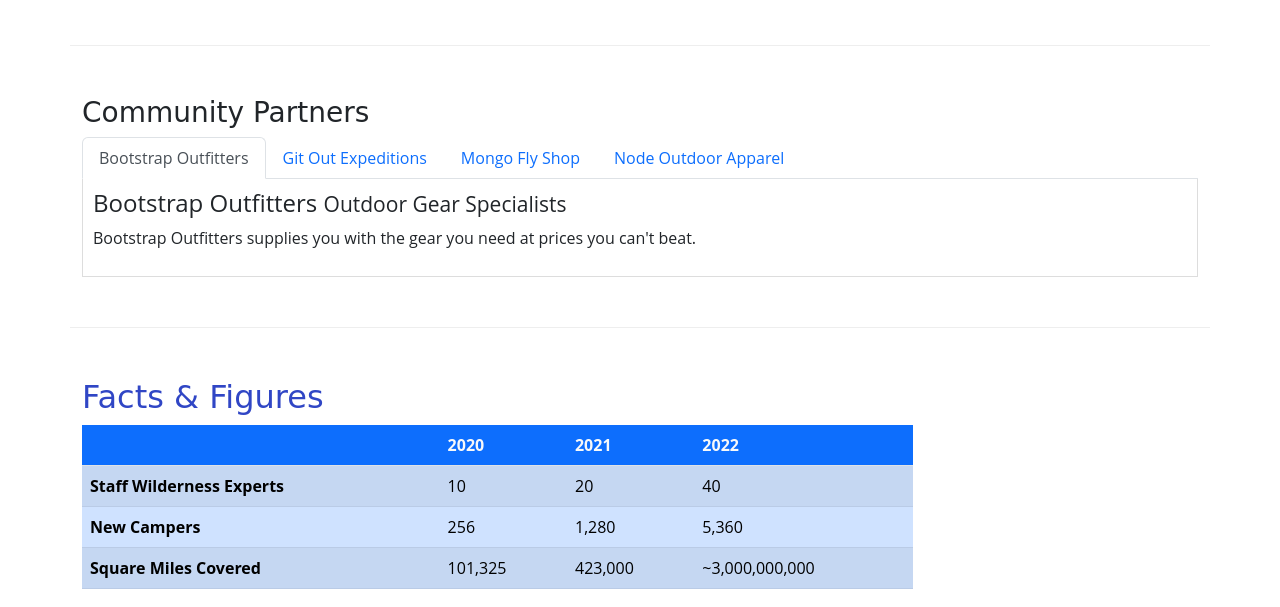
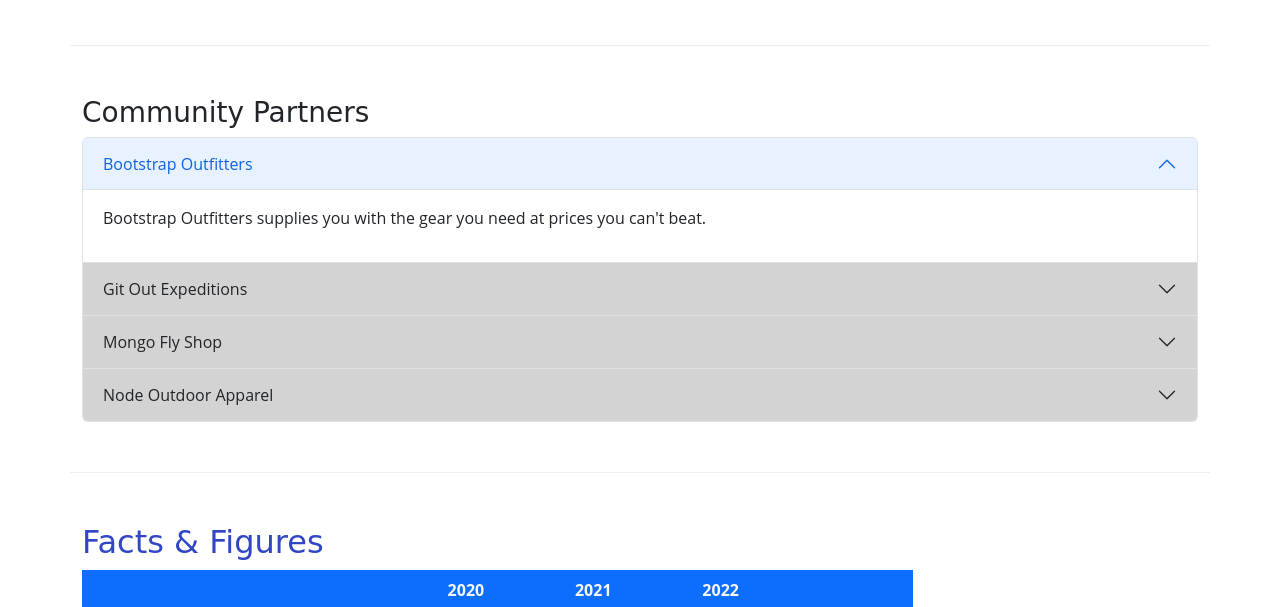
Before and after one commit to Git4Skype/BootstrapExample, a plain HTML site: page aboutus.html in a window 1280 px wide. Shown: the part 900-1507 px from the top of the page. Drawn offline with nearby package versions, Linux system fonts and the light colour scheme.

Commit message:
Accordian

```diff
--- a/aboutus.html
+++ b/aboutus.html
@@ -104,37 +104,58 @@
         <section  class="row row-content">
             <div class="col">
                 <h3>Community Partners</h3>
-                <ul class="nav nav-tabs" role="tablist">
-                    <li class="nav-item">
-                        <a class="nav-link active" href="#bootstrap" role="tab" data-bs-toggle="tab">Bootstrap Outfitters</a>
-                    </li>
-                    <li class="nav-item">
-                        <a class="nav-link" href="#git" role="tab" data-bs-toggle="tab">Git Out Expeditions</a>
-                    </li>
-                    <li class="nav-item">
-                        <a class="nav-link" href="#mongo" role="tab" data-bs-toggle="tab">Mongo Fly Shop</a>
-                    </li>
-                    <li class="nav-item">
-                        <a class="nav-link" href="#node" role="tab" data-bs-toggle="tab">Node Outdoor Apparel</a>
-                    </li>
-                </ul>
-
-                <div class="tab-content">
-                    <div role="tabpanel" class="tab-pane fade show active" id="bootstrap">
-                        <h4>Bootstrap Outfitters <small>Outdoor Gear Specialists</small></h4>
-                        <p class="d-none d-sm-block">Bootstrap Outfitters supplies you with the gear you need at prices you can't beat.</p>
+                <div id="accordionExample" class="accordion">
+                     <div class="accordion-item">
+                    <h4 class="accordion-header">
+                        <button class="accordion-button" type="button" data-bs-toggle="collapse" data-bs-target="#bootstrap">
+                            Bootstrap Outfitters
+                        </button>
+                    </h4>
+                    <div id="bootstrap" class="accordion-collapse collapse show" data-bs-parent="#accordionExample">
+                        <div class="accordion-body d-none d-sm-block">
+                            <p>Bootstrap Outfitters supplies you with the gear you need at prices you can't beat.</p>
+                        </div>
                     </div>
-                    <div role="tabpanel" class="tab-pane fade" id="git">
-                        <h4>Git Out Expeditions <small>Group Adventure Expeditions</small></h4>
-                        <p class="d-none d-sm-block">Join Git Out Expeditions to explore new horizons with a group of other adventurers!</p>
+                </div>
+                <div class="accordion-item">
+                    <h4 class="accordion-header">
+                        <button class="accordion-button collapsed" type="button" data-bs-toggle="collapse"
+                            data-bs-target="#git">
+                            Git Out Expeditions
+                        </button>
+                    </h4>
+                    <div id="git" class="accordion-collapse collapse" data-bs-parent="#accordionExample">
+                        <div class="accordion-body d-none d-sm-block">
+                            <p>Join Git Out Expeditions to explore new horizons with a group of other adventurers!
+                            </p>
+                        </div>
                     </div>
-                    <div role="tabpanel" class="tab-pane fade" id="mongo">
-                        <h4>Mongo Fly Shop <small>Your Neighborhood Fly Fishing Shop.</small></h4>
-                        <p class="d-none d-sm-block">Need a new fishing pole, a tacklebox, or flies of all kinds? Stop by Mongo Fly Shop.</p>
+                </div>
+                <div class="accordion-item">
+                    <h4 class="accordion-header">
+                        <button class="accordion-button collapsed" type="button" data-bs-toggle="collapse"
+                            data-bs-target="#mongo">
+                            Mongo Fly Shop
+                        </button>
+                    </h4>
+                    <div id="mongo" class="accordion-collapse collapse" data-bs-parent="#accordionExample">
+                        <div class="accordion-body d-none d-sm-block">
+                            <p>Need a new fishing pole, a tacklebox, or flies of all kinds? Stop by Mongo Fly Shop.
+                            </p>
+                        </div>
                     </div>
-                    <div role="tabpanel" class="tab-pane fade" id="node">
-                        <h4>Node Outdoor Apparel <small>Outdoor Clothes & Shoes</small></h4>
-                        <p class="d-none d-sm-block">From polar fleeces to swimsuits, hiking boots to waders, a visit to Node will be sure to get you covered.</p>
+                </div>
+                <div class="accordion-item">
+                    <h4 class="accordion-header">
+                        <button class="accordion-button collapsed" type="button" data-bs-toggle="collapse"
+                            data-bs-target="#node">
+                            Node Outdoor Apparel
+                        </button>
+                    </h4>
+                    <div id="node" class="accordion-collapse collapse" data-bs-parent="#accordionExample">
+                        <div class="accordion-body d-none d-sm-block">
+                            <p>From polar fleeces to swimsuits, hiking boots to waders, a visit to Node will be sure to get you covered.</p>
+                        </div>
                     </div>
                 </div>
             </div>
--- a/css/styles.css
+++ b/css/styles.css
@@ -40,3 +40,7 @@ footer {
     border-top: none;
     padding: 10px;
 }
+
+.accordion-button {
+  background-color: #d3d3d3;
+}
```
